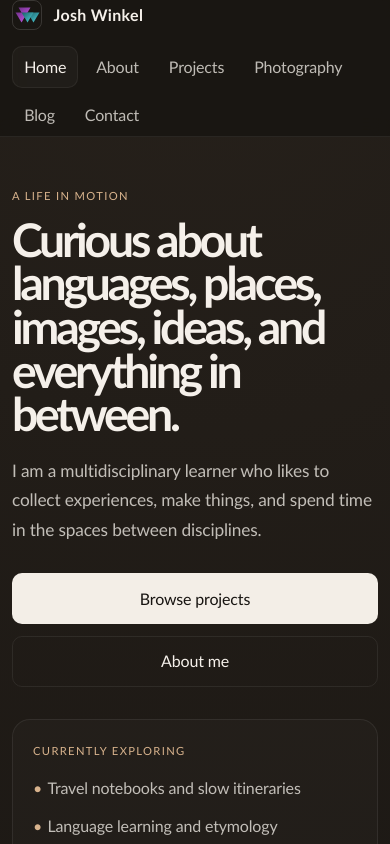
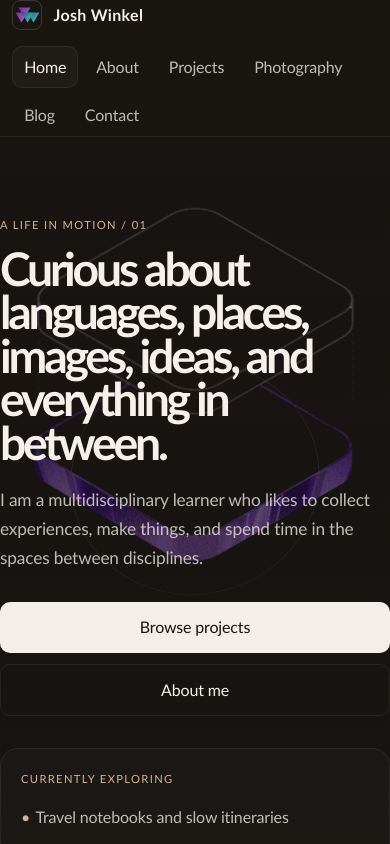
Before and after one commit to Josh-J-W/personal-website, a React (Vite) app: page / in a window 390 px wide. Shown: the top 844 px of the page. Built offline with nearby package versions, Linux system fonts and the light colour scheme.

Commit message:
Add image-led homepage hero

```diff
--- a/src/App.css
+++ b/src/App.css
@@ -113,11 +113,65 @@
   border-color: rgba(255, 255, 255, 0.06);
 }
 
+.hero {
+  position: relative;
+  isolation: isolate;
+}
+
+.hero--image {
+  min-height: min(820px, calc(100svh - 4.25rem));
+  display: flex;
+  align-items: end;
+  overflow: hidden;
+  background:
+    linear-gradient(90deg, rgba(23, 20, 17, 0.98) 0%, rgba(23, 20, 17, 0.84) 36%, rgba(23, 20, 17, 0.22) 100%),
+    radial-gradient(circle at 68% 44%, rgba(58, 91, 95, 0.44), transparent 32%),
+    #171411;
+}
+
+.hero--image::after {
+  content: '';
+  position: absolute;
+  inset: auto 0 0;
+  height: 18%;
+  z-index: -1;
+  background: linear-gradient(transparent, var(--page-bg));
+}
+
+.hero__image-wrap {
+  position: absolute;
+  inset: 0 0 0 38%;
+  z-index: -1;
+  display: grid;
+  place-items: center;
+  overflow: hidden;
+}
+
+.hero__image-wrap::before {
+  content: '';
+  position: absolute;
+  inset: 14% 18%;
+  border: 1px solid rgba(245, 240, 234, 0.14);
+  border-radius: 50%;
+  transform: rotate(-12deg) scaleY(0.58);
+}
+
+.hero__image {
+  width: min(64vw, 620px);
+  max-width: none;
+  opacity: 0.78;
+  filter: saturate(0.82) contrast(1.08);
+  animation: hero-drift 12s ease-in-out infinite alternate;
+}
+
 .hero__grid {
+  width: 100%;
   display: grid;
   grid-template-columns: 1.6fr 0.9fr;
   gap: 2rem;
   align-items: end;
+  padding-top: 7rem;
+  padding-bottom: 4rem;
 }
 
 .hero__content,
@@ -799,6 +853,32 @@
   .main-nav {
     justify-content: flex-start;
   }
+
+  .hero--image {
+    min-height: calc(100svh - 8rem);
+  }
+
+  .hero__image-wrap {
+    inset: 4rem 0 auto;
+    height: 58%;
+    opacity: 0.52;
+    align-items: start;
+  }
+
+  .hero--image {
+    background:
+      linear-gradient(180deg, rgba(23, 20, 17, 0.66), rgba(23, 20, 17, 0.96) 88%),
+      #171411;
+  }
+
+  .hero__grid {
+    padding-top: 5rem;
+    padding-bottom: 2.5rem;
+  }
+
+  .hero__image {
+    width: min(88vw, 440px);
+  }
 }
 
 @keyframes reveal-up {
@@ -809,6 +889,15 @@
   to {
     opacity: 1;
     transform: translateY(0);
+  }
+}
+
+@keyframes hero-drift {
+  from {
+    transform: translate3d(-1.5%, 1%, 0) rotate(-2deg);
+  }
+  to {
+    transform: translate3d(1.5%, -1%, 0) rotate(2deg);
   }
 }
 
--- a/src/pages/HomePage.tsx
+++ b/src/pages/HomePage.tsx
@@ -1,6 +1,7 @@
 import { Link } from 'react-router-dom'
 import { PageMeta } from '../components/PageMeta'
 import { currentInterests, projects, photography, blogPosts, siteConfig } from '../data/siteData'
+import heroImage from '../assets/hero.png'
 
 export function HomePage() {
   const featuredProjects = projects.filter((project) => project.featured).slice(0, 2)
@@ -10,11 +11,14 @@ export function HomePage() {
   return (
     <>
       <PageMeta title="Josh Winkel | Home" description="Personal portfolio exploring travel, photography, writing, and technology." />
-      <section className="hero section-spacing">
+      <section className="hero hero--image" aria-labelledby="hero-title">
+        <div className="hero__image-wrap" aria-hidden="true">
+          <img className="hero__image" src={heroImage} alt="" />
+        </div>
         <div className="container hero__grid">
           <div className="hero__content">
-            <p className="eyebrow">A life in motion</p>
-            <h1>{siteConfig.title}</h1>
+            <p className="eyebrow">A life in motion / 01</p>
+            <h1 id="hero-title">{siteConfig.title}</h1>
             <p className="lede">
               {siteConfig.intro}
             </p>
```
